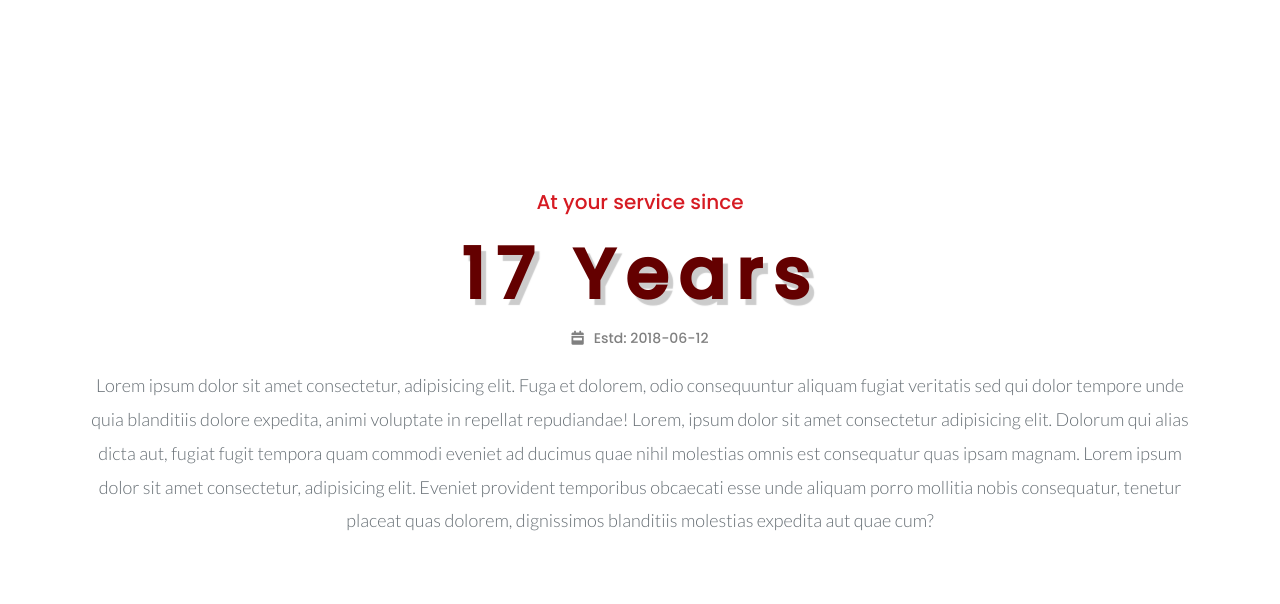
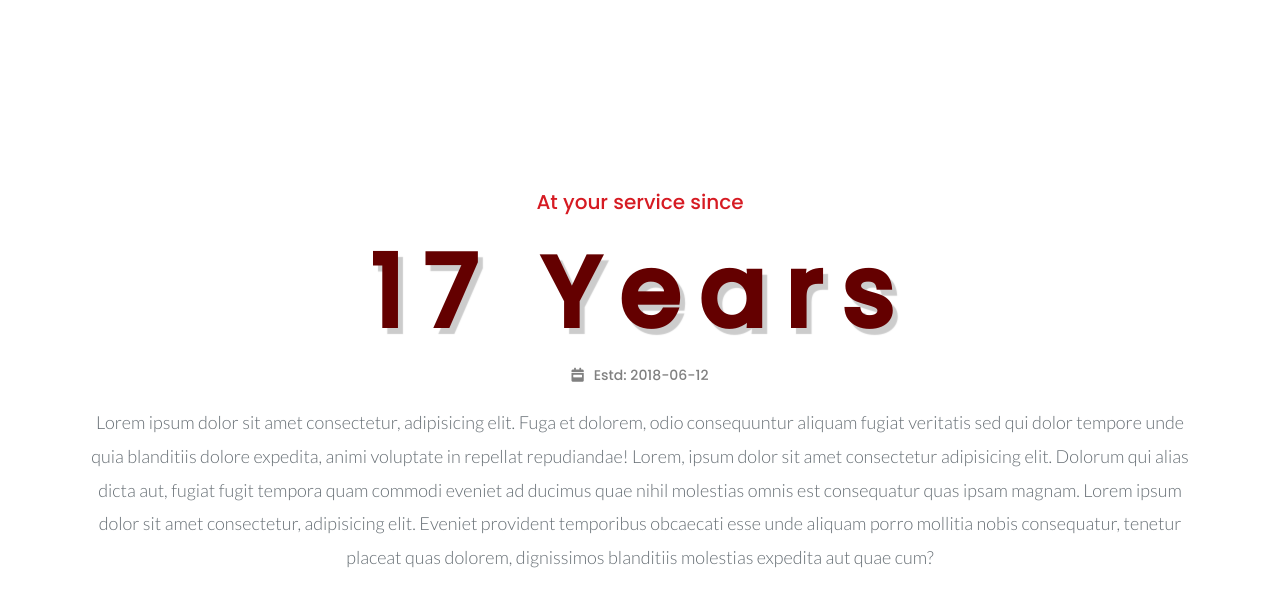
Before and after one commit to np03a170120/gosaikunda, a PHP site: page / in a window 1280 px wide. Shown: the part 2246-2850 px from the top of the page. Run offline with PHP 8.4, Linux system fonts and the light colour scheme.

Commit message:
increased size of YEAR

```diff
--- a/css/main.css
+++ b/css/main.css
@@ -555,8 +555,8 @@ h6 {
   font-weight: 800;
   padding: 10px 0px;
   color: #640000;
-  letter-spacing: 10px;
-  font-size: 70px;
+  letter-spacing: 18px;
+  font-size: 100px;
   text-shadow: 5px 6px 1px #80808066;
 }
 
--- a/css/main.scss
+++ b/css/main.scss
@@ -394,8 +394,8 @@
       font-weight: 800;
       padding: 10px 0px;
       color: #640000;
-      letter-spacing: 10px;
-      font-size: 70px;
+      letter-spacing: 18px;
+      font-size: 100px;
       text-shadow: 5px 6px 1px #80808066;
     }
 
```
Also changed, not shown: 1 other file.
